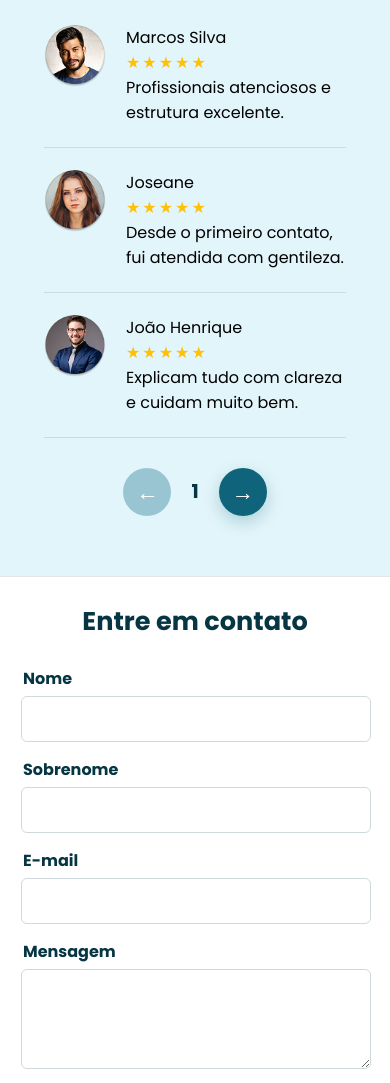
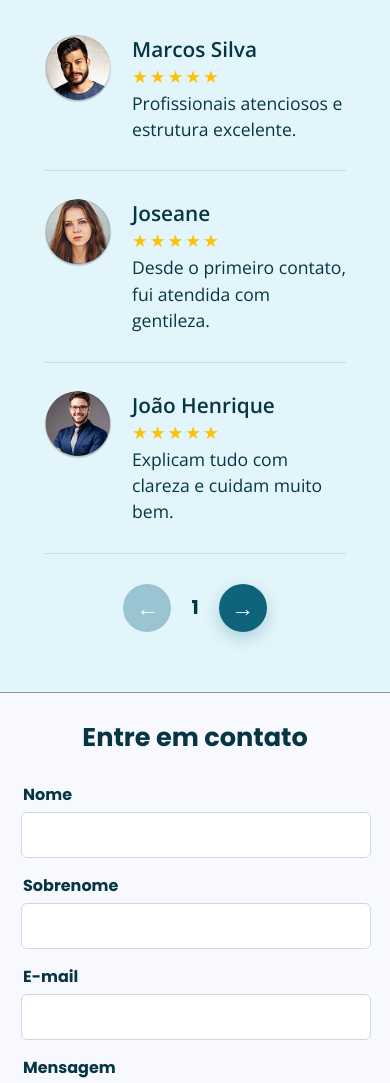
Before and after one commit to reis959/Projeto-capacita-o-Unect-2025.2, a plain HTML site: page index.html in a window 390 px wide. Shown: the part 2260-3343 px from the top of the page. Drawn offline with nearby package versions, Linux system fonts and the light colour scheme.

Commit message:
Finalização do css

```diff
--- a/style.css
+++ b/style.css
@@ -38,12 +38,10 @@ h3 {
   color: var(--color-text);
 }
 
-/* Rolagem suave em toda a página */
 html {
   scroll-behavior: smooth;
 }
 
-/* Evita que o header fixo cubra os alvos */
 section,
 #inicio {
   scroll-margin-top: 110px;
@@ -695,7 +693,7 @@ section,
 
 .avaliacoes-container {
   width: 100%;
-  max-width: 880px;
+  max-width: 1200px;
   display: flex;
   flex-direction: column;
   align-items: stretch;
@@ -703,10 +701,10 @@ section,
 }
 
 #reviews-title {
-  font-size: 1.4rem;
-  font-weight: 700;
-  color: var(--color-text);
-  margin-bottom: 24px;
+  font-size: 1.6rem;
+  font-weight: 700;
+  color: var(--color-text);
+  margin-bottom: 30px;
   font-family: 'Open Sans', sans-serif;
 }
 
@@ -718,9 +716,9 @@ section,
 .avaliacao {
   width: 100%;
   display: none;
-  gap: 20px;
+  gap: 24px;
   align-items: flex-start;
-  padding: 22px 0;
+  padding: 28px 0;
   border-bottom: 1px solid rgba(6, 54, 67, 0.12);
   font-family: 'Inter', sans-serif;
 }
@@ -730,16 +728,30 @@ section,
 }
 
 .avaliacao img {
-  width: 62px;
-  height: 62px;
+  width: 68px;
+  height: 68px;
   border-radius: 50%;
   object-fit: cover;
 }
 
+.avaliacao span {
+  font-size: 1.3rem;
+  font-weight: 600;
+  color: var(--color-text);
+  font-family: 'Open Sans', sans-serif;
+}
+
 .avaliacao .estrelas {
   color: #ffc107;
-  font-size: 1rem;
+  font-size: 1.1rem;
   letter-spacing: 2px;
+}
+
+.avaliacao p {
+  font-size: 1.1rem;
+  color: var(--color-text);
+  line-height: 1.5;
+  font-family:'Open Sans', sans-serif;
 }
 
 .pagination {
@@ -1328,7 +1340,7 @@ section,
     border-radius: 50%;
     border: none;
     background: var(--color-dark-blue);
-    color: #fff;
+    color: var(--color-white);
     font-size: 1.4rem;
     box-shadow: 0 6px 16px rgba(15, 99, 122, 0.25);
   }
@@ -1370,10 +1382,10 @@ section,
     width: 100%;
     display: flex;
     flex-direction: column;
-    background-color: #fff;
+    background-color: var(--color-white);
     border-radius: 8px;
-    box-shadow: 0 4px 8px rgba(0, 0, 0, 0.1);
-    border: 1px solid rgba(0, 0, 0, 0.1);
+    box-shadow: 0 4px 8px rgba(0, 0, 0, 0.4);
+    border: 1px solid rgba(0, 0, 0, 0.4);
     padding: 25px;
     position: relative;
   }
```
